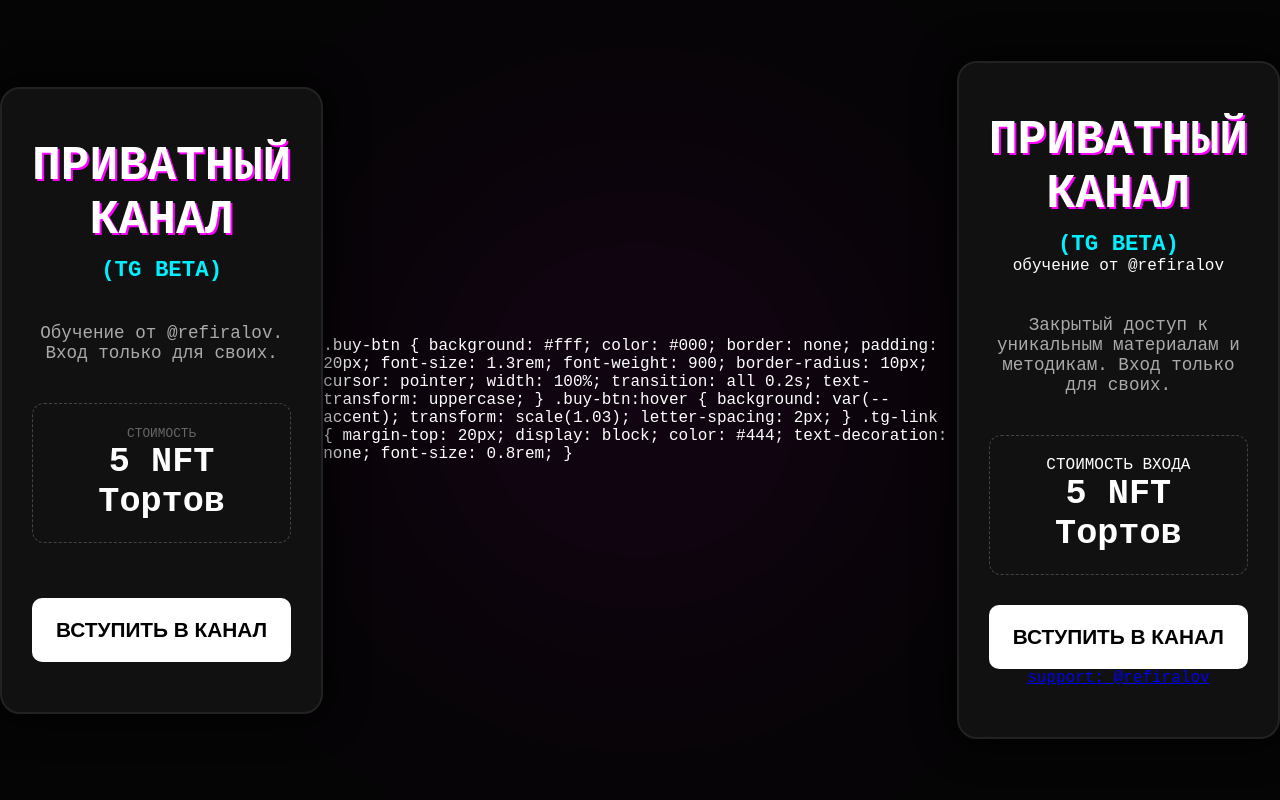
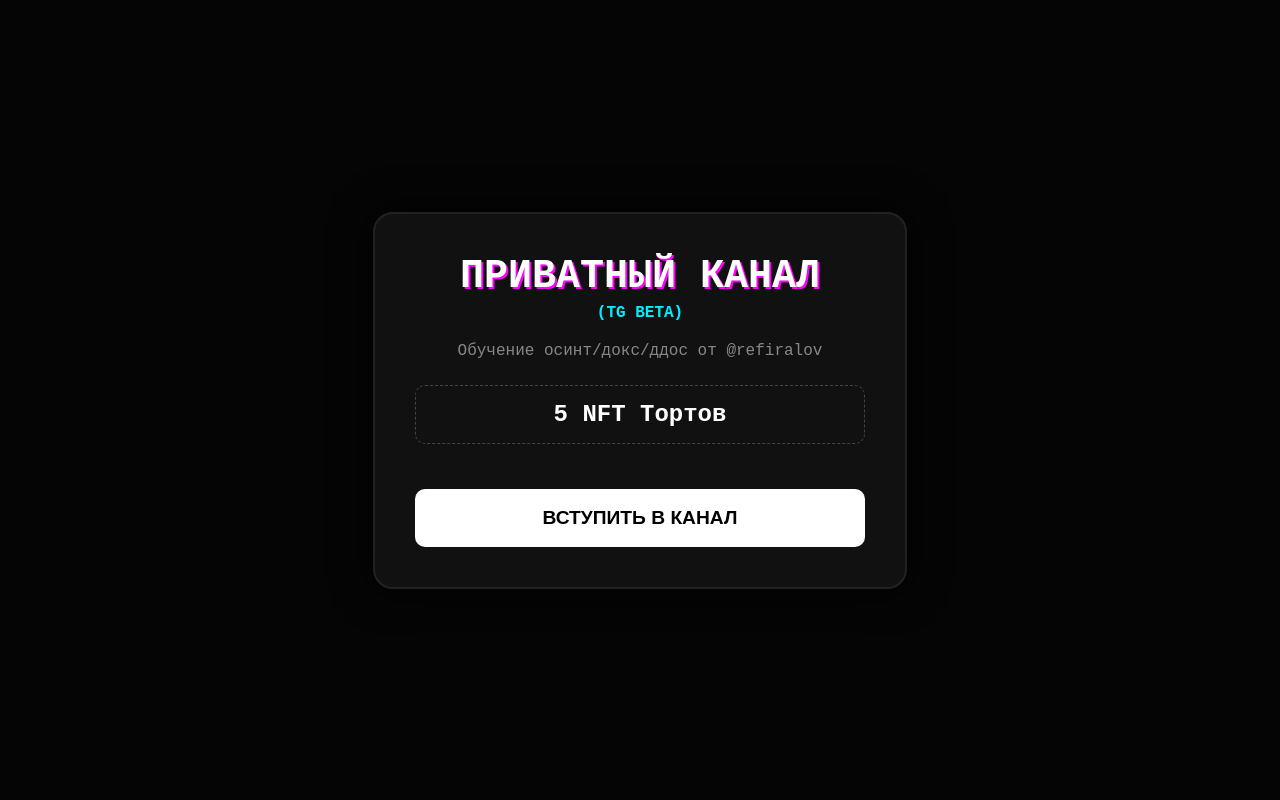
Before and after one commit to kymbattokoeva766-art/refiralovshop, a Flask app: page / in a window 1280 px wide. Run offline with Flask 3, Linux system fonts and the light colour scheme; some libraries are stand-ins or nearby versions.

Commit message:
Update index.html

```diff
--- a/templates/index.html
+++ b/templates/index.html
@@ -6,108 +6,30 @@
     <meta name="viewport" content="width=device-width, initial-scale=1.0">
     <title>Приватный канал (TG BETA)</title>
     <style>
-        :root {
-            --primary: #f0f; --accent: #00f0ff; --bg: #050505; --card-bg: #111;
-        }
-        body {
-            background-color: var(--bg); color: #fff; font-family: 'Courier New', Courier, monospace;
-            margin: 0; display: flex; align-items: center; justify-content: center; min-height: 100vh; overflow-x: hidden;
-        }
-        body::before {
-            content: ""; position: absolute; width: 300px; height: 300px; background: var(--primary);
-            filter: blur(150px); opacity: 0.15; z-index: -1;
-        }
-        .main-card {
-            background: var(--card-bg); padding: 50px 30px; border-radius: 20px; border: 2px solid #222;
-            max-width: 500px; width: 90%; text-align: center; position: relative; box-shadow: 0 0 40px rgba(0,0,0,1);
-        }
-        h1 { font-size: 3rem; margin: 0; text-transform: uppercase; color: #fff; text-shadow: 2px 2px 0 var(--primary); }
-        .sub-header { display: block; margin-top: 10px; font-size: 1.4rem; color: var(--accent); font-weight: bold; }
-        .description { margin: 40px 0; color: #aaa; font-size: 1.1rem; }
-        .price-container { margin-bottom: 30px; padding: 20px; border: 1px dashed #444; border-radius: 12px; }
-        .price-value { font-size: 2.2rem; font-weight: bold; color: #fff; }
-        .buy-btn {
-            background: #fff; color: #000; border: none; padding: 20px; font-size: 1.3rem; font-weight: 900;
-            border-radius: 10px; cursor: pointer; width: 100%; transition: 0.3s; text-transform: uppercase;
-        }
+        :root { --primary: #f0f; --accent: #00f0ff; --bg: #050505; --card-bg: #111; }
+        body { background-color: var(--bg); color: #fff; font-family: 'Courier New', monospace; margin: 0; display: flex; align-items: center; justify-content: center; min-height: 100vh; }
+        .main-card { background: var(--card-bg); padding: 40px; border-radius: 20px; border: 2px solid #222; max-width: 450px; width: 90%; text-align: center; box-shadow: 0 0 40px #000; }
+        h1 { font-size: 2.5rem; text-transform: uppercase; color: #fff; text-shadow: 2px 2px 0 var(--primary); margin: 0; }
+        .price-tag { margin: 25px 0; padding: 15px; border: 1px dashed #444; border-radius: 10px; font-size: 1.5rem; font-weight: bold; }
+        .buy-btn { background: #fff; color: #000; border: none; padding: 18px; font-size: 1.2rem; font-weight: 900; border-radius: 10px; cursor: pointer; width: 100%; text-transform: uppercase; transition: 0.3s; }
         .buy-btn:hover { background: var(--accent); transform: scale(1.02); }
-        .captcha-box { margin-bottom: 25px; display: flex; justify-content: center; }
+        .captcha-container { margin-bottom: 20px; display: flex; justify-content: center; }
     </style>
 </head>
 <body>
-
 <div class="main-card">
     <h1>Приватный канал</h1>
-    <span class="sub-header">(TG BETA)</span>
-    <p class="description">Обучение от @refiralov. Вход только для своих.</p>
+    <div style="color: var(--accent); font-weight: bold; margin-top: 5px;">(TG BETA)</div>
+    <p style="color: #888; margin: 20px 0;">Обучение осинт/докс/ддос от @refiralov</p>
 
-    <div class="price-container">
-        <span style="color: #666; font-size: 0.8rem;">СТОИМОСТЬ</span>
-        <div class="price-value">5 NFT Тортов</div>
-    </div>
+    <div class="price-tag">5 NFT Тортов</div>
 
-    <form action="/buy/Приватный канал TG BETA" method="POST">
-        <div class="captcha-box">
+    <form action="/buy/Приватный канал" method="POST">
+        <div class="captcha-container">
             <div class="cf-turnstile" data-sitekey="0x4AAAAAACVwgodTxUELFeeP" data-theme="dark"></div>
         </div>
         <button type="submit" class="buy-btn">Вступить в канал</button>
     </form>
 </div>
-
 </body>
 </html>
-        .buy-btn {
-            background: #fff;
-            color: #000;
-            border: none;
-            padding: 20px;
-            font-size: 1.3rem;
-            font-weight: 900;
-            border-radius: 10px;
-            cursor: pointer;
-            width: 100%;
-            transition: all 0.2s;
-            text-transform: uppercase;
-        }
-
-        .buy-btn:hover {
-            background: var(--accent);
-            transform: scale(1.03);
-            letter-spacing: 2px;
-        }
-
-        .tg-link {
-            margin-top: 20px;
-            display: block;
-            color: #444;
-            text-decoration: none;
-            font-size: 0.8rem;
-        }
-    </style>
-</head>
-<body>
-
-<div class="main-card">
-    <h1>Приватный канал</h1>
-    <span class="sub-header">(TG BETA)</span>
-
-    <div class="author-tag">обучение от @refiralov</div>
-
-    <p class="description">
-        Закрытый доступ к уникальным материалам и методикам. Вход только для своих.
-    </p>
-
-    <div class="price-container">
-        <span class="price-label">СТОИМОСТЬ ВХОДА</span>
-        <div class="price-value">5 NFT Тортов</div>
-    </div>
-
-    <form action="/buy/Приватный канал TG BETA" method="POST">
-        <button type="submit" class="buy-btn">Вступить в канал</button>
-    </form>
-
-    <a href="https://t.me/refiralov" class="tg-link">support: @refiralov</a>
-</div>
-
-</body>
-</html>
```
